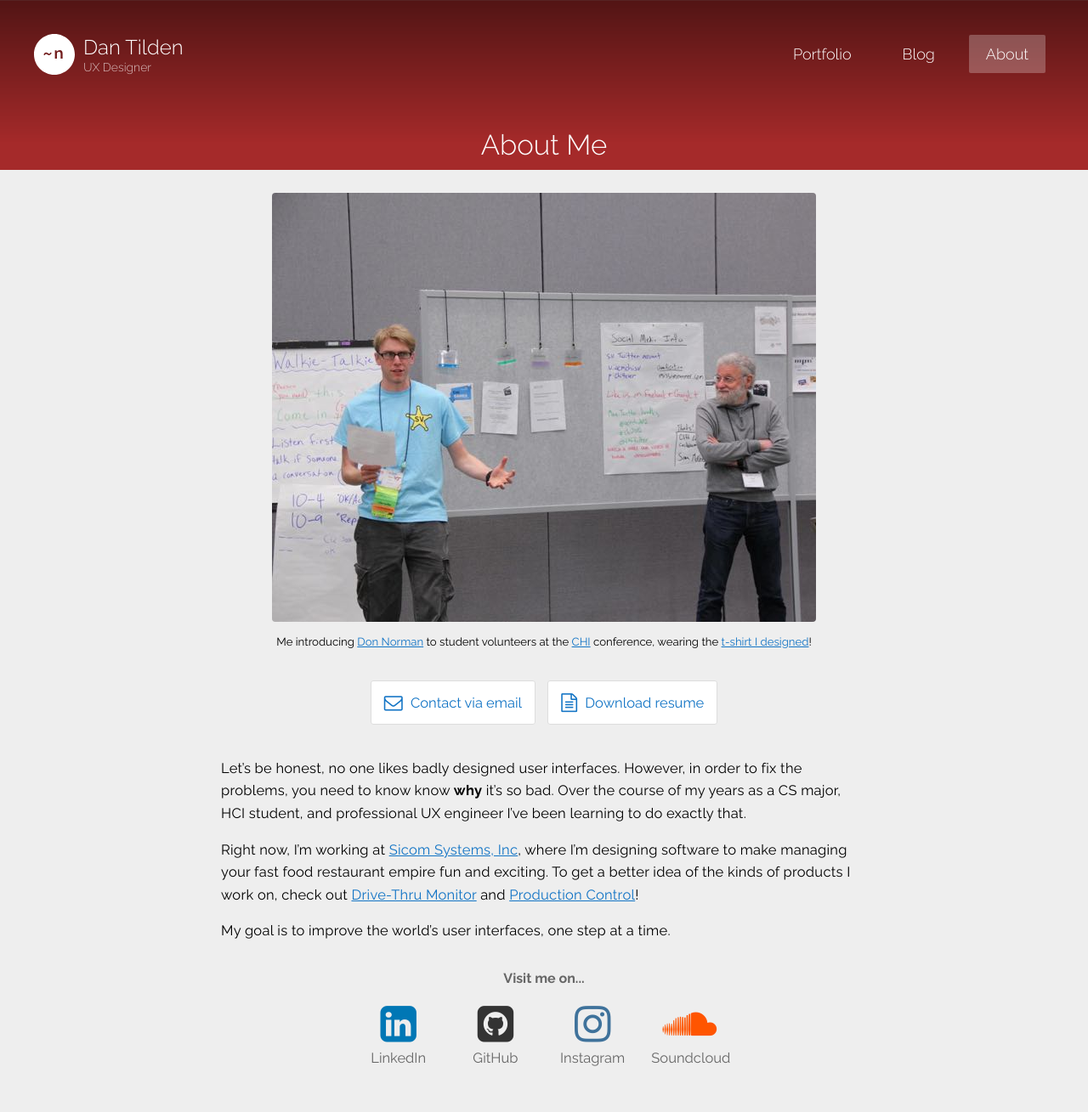
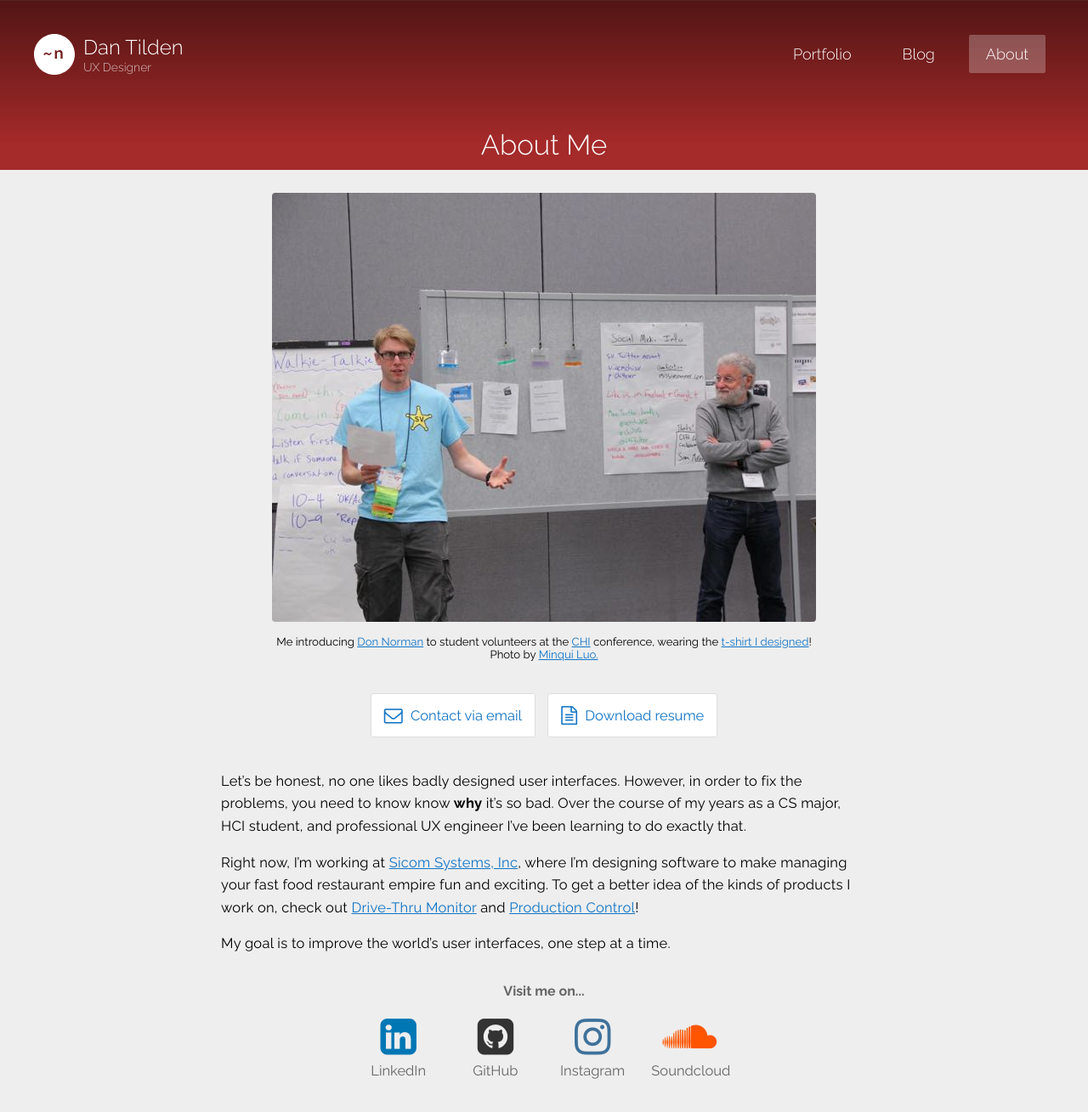
Before and after one commit to tilden/tilden.github.io, a Jekyll site: the page built from about.md, in a window 1280 px wide. Shown: the top 1309 px of the page at 85% size. Built offline with Jekyll 4.4.1, drawn with Linux system fonts in a browser that asks for light colours; nearby versions of some CDN libraries.

Commit message:
Added photo credit

```diff
--- a/about.md
+++ b/about.md
@@ -9,7 +9,7 @@ no_footer_nav: true
 
 <img src="/images/about_photo.jpg" width="640" height="505" alt="Photo of me" />
 
-<div class="caption">Me introducing <a href="http://en.wikipedia.org/wiki/Don_Norman">Don Norman</a> to student volunteers at the <a href="http://en.wikipedia.org/wiki/Conference_on_Human_Factors_in_Computing_Systems">CHI</a> conference, wearing the <a href="/projects/archive/#chi_shirt">t-shirt I designed</a>!</div>
+<div class="caption">Me introducing <a href="http://en.wikipedia.org/wiki/Don_Norman">Don Norman</a> to student volunteers at the <a href="http://en.wikipedia.org/wiki/Conference_on_Human_Factors_in_Computing_Systems">CHI</a> conference, wearing the <a href="/projects/archive/#chi_shirt">t-shirt I designed</a>!<br />Photo by <a href="http://www.minqiluo.com/">Minqui Luo.</a></div>
 
 <div class="contact_info">
   <a class="contact" href="#" id="email_link">
```
